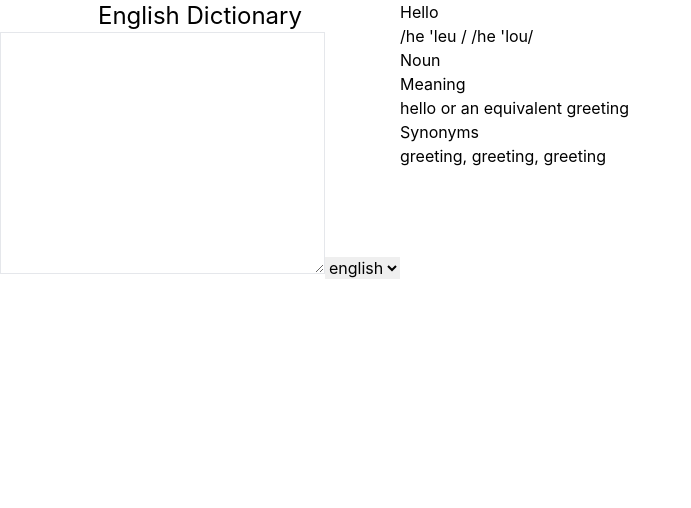
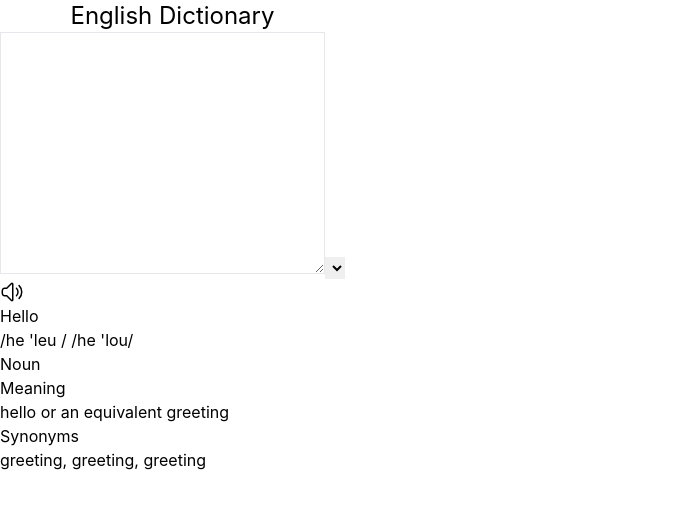
Before and after one commit to Tabindanoor/English-Dictionary-In-React, a React (Create React App) app: page / in a window 1280 px wide. Shown: the top 508 px of the page, without its empty margins (0-691 px from the left). Built offline with nearby package versions, Linux system fonts and the light colour scheme.

Commit message:
dictioanry

```diff
--- a/src/App.js
+++ b/src/App.js
@@ -1,22 +1,134 @@
+// import React from 'react';
+// import Result from './Result';
+// import { useState, useMemo, useEffect } from 'react';
+
+//   const speechsynth = window.speechSynthesis;
+
+// function App() {
+//   // console.log(speechsynth);
+//   const speech = useMemo(()=>speechsynth.getVoices(),[])
+//   const [clicked, setClicked] = useState(false);
+
+//   // console.log(speech);
+//   const [selected, setSelected] = useState("Google US English")
+//   const [text,setText] = useState()
+//   const startPlay=(text)=>{
+//     const utterance = new SpeechSynthesisUtterance(text)
+//     speechsynth.speak(utterance)
+//   }
+//   const handlePlay =()=>{
+//     if(!text.trim()) return
+//     if(!speechsynth.speaking){
+//       setClicked(true);
+//     startPlay(text);
+//     setClicked(false);
+
+//     }
+//     else{
+//       speechsynth.cancel();
+//       setClicked(false)
+//     }
+//   }
+
+//   return (
+//     <div className=" ">
+//       <div className='flex text-center center' >
+//         <div>
+//         <p className='text-2xl '>English Dictionary</p>
+//         <textarea name="" id="" value={text} cols="30" rows="10" className='border'   onChange={e=>setText(e.target.value)} />
+//         <select name="" id="" value={selected} onChange={e=>setSelected(e.target.value)}>
+//           {/* <option value=""> rfbjfb</option>
+//           <option value=""> gwefgywe</option>
+//           <option value=""> gtr7</option>
+//           <option value=""> qvfh</option>
+//           <option value=""> rfbjfb</option> */}
+//           {
+//             speech.map((voice)=>{
+//               // console.log(voice.name)
+//               return (
+//               <option value={voice.name} key={voice.name}>{voice.name}</option>
+//               )
+//             })
+//           }
+//         </select>
+
+//           {/* sond icon */}
+//           {/* <svg onClick={handlePlay }   xmlns="http://www.w3.org/2000/svg" fill="none" viewBox="0 0 24 24" strokeWidth={1.5} stroke="currentColor" className="w-6 h-6 cursor-pointer ">
+//   <path strokeLinecap="round" strokeLinejoin="round" d="M19.114 5.636a9 9 0 0 1 0 12.728M16.463 8.288a5.25 5.25 0 0 1 0 7.424M6.75 8.25l4.72-4.72a.75.75 0 0 1 1.28.53v15.88a.75.75 0 0 1-1.28.53l-4.72-4.72H4.51c-.88 0-1.704-.507-1.938-1.354A9.009 9.009 0 0 1 2.25 12c0-.83.112-1.633.322-2.396C2.806 8.756 3.63 8.25 4.51 8.25H6.75Z" />
+// </svg> */}
+
+// <svg onClick={handlePlay} xmlns="http://www.w3.org/2000/svg" fill="none" viewBox="0 0 24 24" strokeWidth={1.5}  stroke="currentColor" className={`w-6 h-6 cursor-pointer ${clicked ? 'text-purple-500' : ''}`}>
+//   <path strokeLinecap="round" strokeLinejoin="round" d="M19.114 5.636a9 9 0 0 1 0 12.728M16.463 8.288a5.25 5.25 0 0 1 0 7.424M6.75 8.25l4.72-4.72a.75.75 0 0 1 1.28.53v15.88a.75.75 0 0 1-1.28.53l-4.72-4.72H4.51c-.88 0-1.704-.507-1.938-1.354A9.009 9.009 0 0 1 2.25 12c0-.83.112-1.633.322-2.396C2.806 8.756 3.63 8.25 4.51 8.25H6.75Z" />
+// </svg>
+
+
+//         </div>
+//       </div>
+//       <Result/>
+//     </div>
+//   );
+// }
+
+// export default App;
+
+
 import React from 'react';
 import Result from './Result';
+import { useState, useMemo } from 'react';
+
+const speechsynth = window.speechSynthesis;
 
 function App() {
+  const [clicked, setClicked] = useState(false);
+  const [selected, setSelected] = useState("Google US English");
+  const [text, setText] = useState("");
+
+  const speech = useMemo(() => speechsynth.getVoices(), []);
+
+  const startPlay = (text) => {
+    const utterance = new SpeechSynthesisUtterance(text);
+    const multipleVoices = speech.find(speech=>speech.name=== selected);
+    utterance.voice= multipleVoices;
+    speechsynth.speak(utterance);
+    utterance.onend = () => {
+      setClicked(false); // Revert back to black after speaking
+    };
+  };
+
+  const handlePlay = () => {
+    if (!text.trim()) return;
+    if (!speechsynth.speaking) {
+      setClicked(true);
+      startPlay(text);
+    } else {
+      speechsynth.cancel();
+      setClicked(false);
+    }
+  };
+
   return (
-    <div className=" flex ">
+    <div className=" ">
       <div className='flex text-center center' >
         <div>
-        <p className='text-2xl '>English Dictionary</p>
-        <textarea name="" id="" cols="30" rows="10" className='border'/>
-        <select name="" id="">
-          <option value="">english</option>
-        </select>
+          <p className='text-2xl '>English Dictionary</p>
+          <textarea name="" id="" value={text} cols="30" rows="10" className='border' onChange={e => setText(e.target.value)} />
+          <select name="" id="" value={selected} onChange={e => setSelected(e.target.value)}>
+            {
+              speech.map((voice) => {
+                return (
+                  <option value={voice.name} key={voice.name}>{voice.name}</option>
+                )
+              })
+            }
+          </select>
 
-
+          <svg onClick={handlePlay} xmlns="http://www.w3.org/2000/svg" fill="none" viewBox="0 0 24 24" strokeWidth={1.5} stroke="currentColor" className={`w-6 h-6 cursor-pointer ${clicked ? 'text-purple-500' : ''}`}>
+            <path strokeLinecap="round" strokeLinejoin="round" d="M19.114 5.636a9 9 0 0 1 0 12.728M16.463 8.288a5.25 5.25 0 0 1 0 7.424M6.75 8.25l4.72-4.72a.75.75 0 0 1 1.28.53v15.88a.75.75 0 0 1-1.28.53l-4.72-4.72H4.51c-.88 0-1.704-.507-1.938-1.354A9.009 9.009 0 0 1 2.25 12c0-.83.112-1.633.322-2.396C2.806 8.756 3.63 8.25 4.51 8.25H6.75Z" />
+          </svg>
 
         </div>
       </div>
-      <Result/>
+      <Result />
     </div>
   );
 }
```
